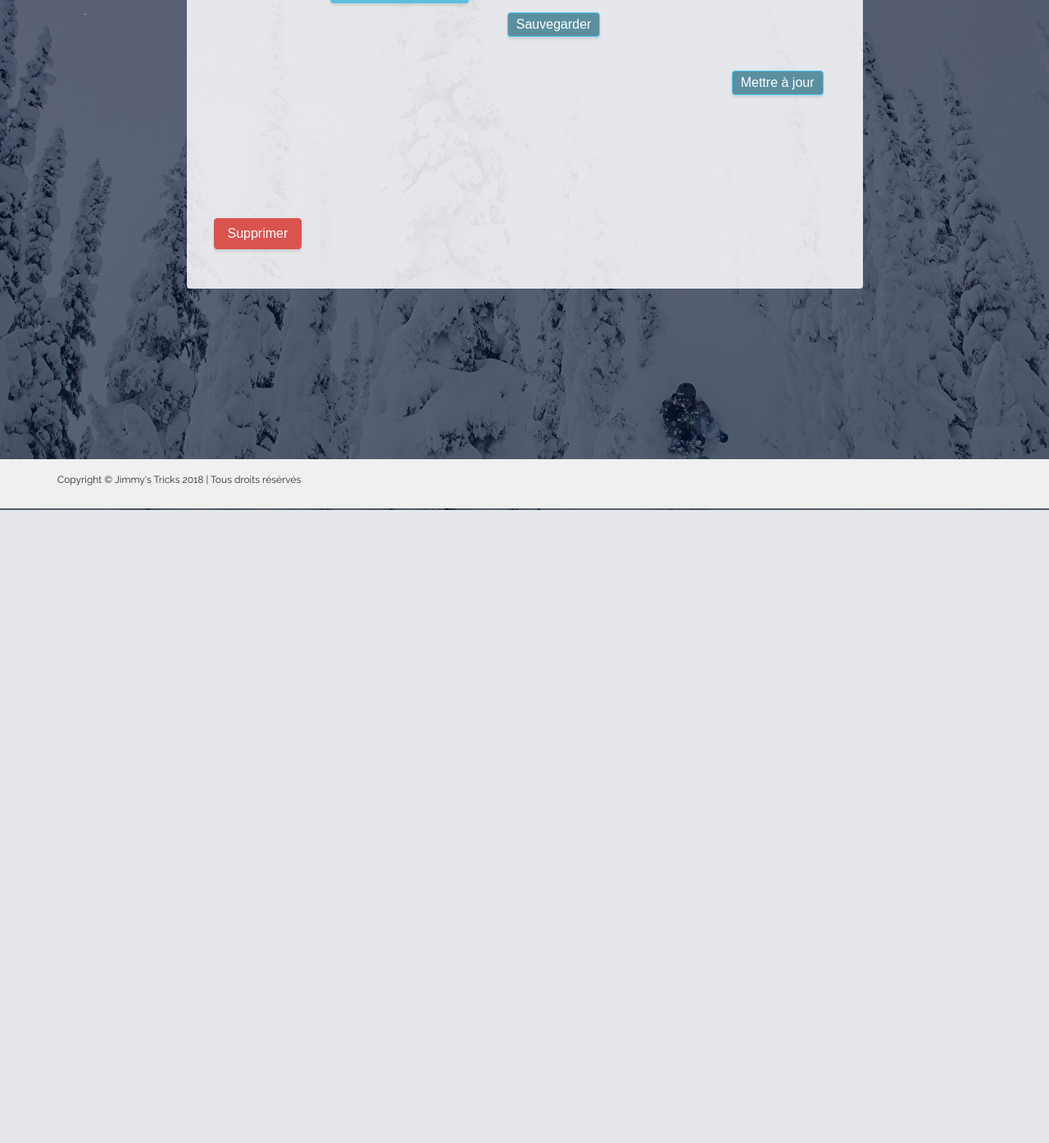
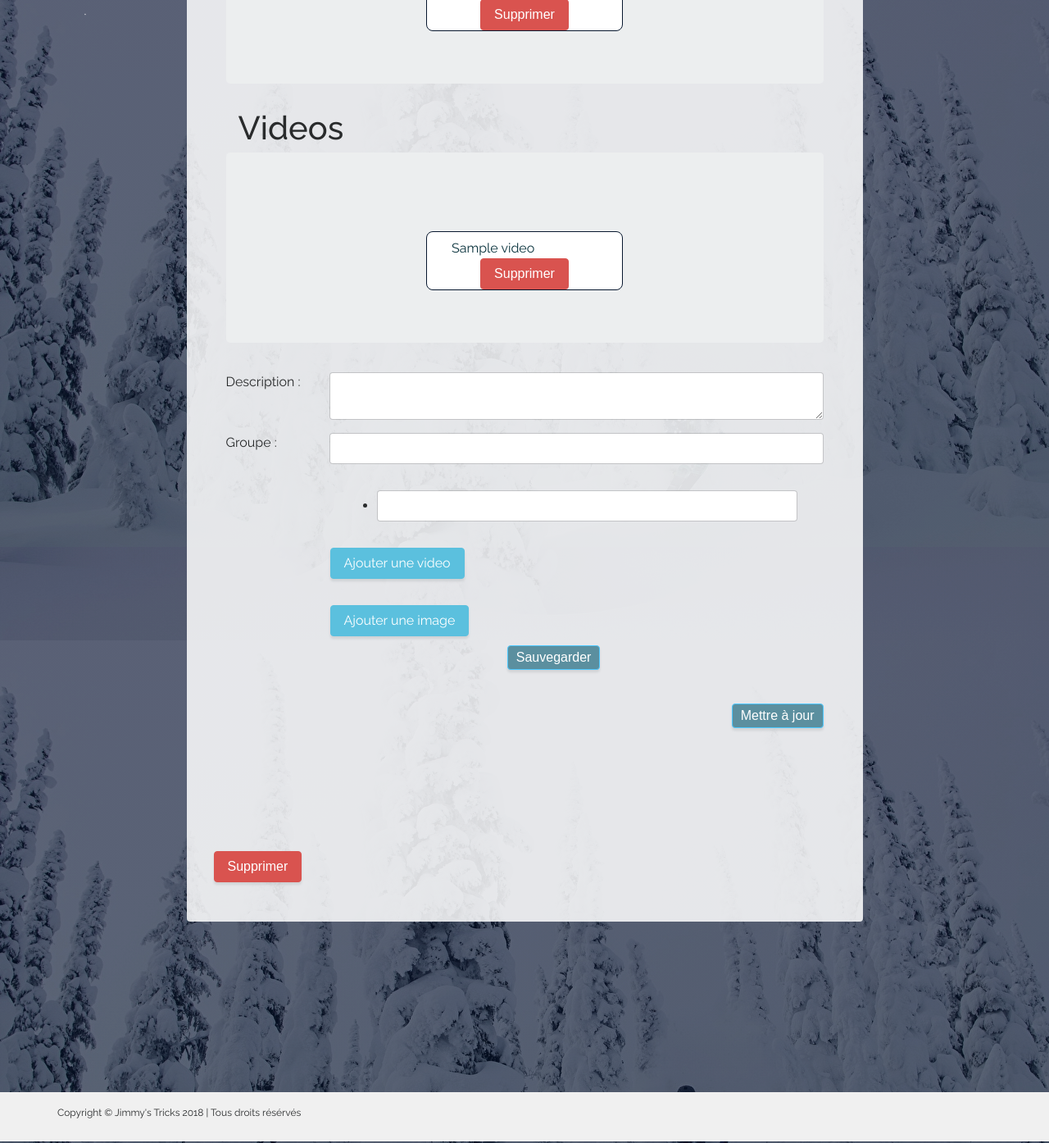
Before and after one commit to Mya555/Snowtriks-Clone-Prod, a Symfony app: template templates/edit.html.twig in a window 1280 px wide. Shown: the part 933-2327 px from the top of the page at 82% size. Before the commit the page ends 1555 px from the top, so only its background shows below. Run offline with Twig, Linux system fonts and the light colour scheme; the template is opened without the code that fills it: most values are stand-ins (such as "Sample title", 1, 10 or a date in 2020); form fields are guessed from the names that the template uses; some libraries are stand-ins or nearby versions.

Commit message:
affichage des images et videos existants dans le edit

```diff
--- a/public/css/business-casual.css
+++ b/public/css/business-casual.css
@@ -767,6 +767,10 @@ body:after {
 
 
 }
+/* SPAN DE LA PAGE EDIT */
+.edit-span{
+  margin-bottom: 3.5em;
+}
 
 /* ALERT SUCCESS */
 
--- a/src/Entity/Comment.php
+++ b/src/Entity/Comment.php
@@ -45,7 +45,7 @@ class Comment
 
 
     /**
-     * @ORM\ManyToOne(targetEntity="App\Entity\Tricks", inversedBy="comments")
+     * @ORM\ManyToOne(targetEntity="App\Entity\Tricks", inversedBy="comments", cascade={"persist", "remove"})
      * @ORM\JoinColumn(nullable=true)
      */
     private $tricks;
--- a/src/Entity/Image.php
+++ b/src/Entity/Image.php
@@ -34,7 +34,7 @@ class Image
 
     /**
      * @var Tricks
-     * @ORM\ManyToOne(targetEntity="App\Entity\Tricks", inversedBy="images")
+     * @ORM\ManyToOne(targetEntity="App\Entity\Tricks", inversedBy="images", cascade={"persist", "remove"})
      */
     private $tricks;
 
--- a/src/Entity/Tricks.php
+++ b/src/Entity/Tricks.php
@@ -41,7 +41,7 @@ class Tricks
 
     /**
      * @var Collection
-     * @ORM\OneToMany(targetEntity="App\Entity\Image", mappedBy="tricks", cascade={"persist"})
+     * @ORM\OneToMany(targetEntity="App\Entity\Image", mappedBy="tricks", cascade={"persist", "remove"})
      */
     private $images;
 
--- a/templates/add.html.twig
+++ b/templates/add.html.twig
@@ -70,7 +70,7 @@
                                             data-prototype="{{ form_row(form.mediaVideos.vars.prototype)|e('html_attr') }}" data-widget-tags="{{ '<li></li>'|e }}">
                                         </ul>
 
-                                     {# Images #}
+                                     {# VIDEOS #}
                                         <ul id="image-fields-list"
                                             data-prototype="{{ form_row(form.images.vars.prototype)|e('html_attr') }}" data-widget-tags="{{ '<li></li>'|e }}"></ul>
 
@@ -88,7 +88,8 @@
                                                class=" btn btn-info add-another-collection-widget_video"
                                                data-list="#video-fields-list">Ajouter une video</a>
                                         </div>
-                                        {# Images #}
+
+                                    {# IMAGES #}
                                         <ul class="list_ul" id="image-fields-list"
                                             data-prototype="{{ form_widget(form.images.vars.prototype)|e }}"
                                             data-widget-tags="{{ '<li></li>'|e }}">
--- a/templates/edit.html.twig
+++ b/templates/edit.html.twig
@@ -21,8 +21,55 @@
                         <div class="row">
                             <div class="col-xl-9 col-lg-10 mx-auto">
                                 <div class="bg-faded rounded p-5">
+                                    <span class="col-lg-3 badge badge-success edit-span">Créé le 10/10/2018</span>
+                                {# Affichage des images #}
+                                    {% if trick.images == true  %}
+                                        <div class="album">
+                                            <div class="container">
+                                                <h1>Images</h1>
+                                                <div class="row jumbotron">
+                                                    {% for image in trick.images %}
+                                                        <div class="petite  card col-lg-3 media">
+                                                            <div class="row">
+                                                                <div class="col-12">
+                                                                    <a href="{{ asset('uploads/'~image.path) }}" data-lightbox="roadtrip">
+                                                                    <img src="{{ asset('uploads/'~image.path) }}"/></a>
+                                                                </div>
+                                                                <div class="col-12">
+                                                                    <button class="btn btn-danger" data-toggle="collapse" data-target="#collapseOne" aria-expanded="true" aria-controls="collapseOne">
+                                                                        Supprimer
+                                                                    </button>
+                                                                </div>
+                                                            </div>
+                                                        </div>
+                                                    {% endfor %}
+                                                </div>
+                                            {# Affichage des videos #}
+                                                {% if trick.mediaVideos == true  %}
+                                                <h1>Videos</h1>
+                                                <div class="row jumbotron">
+                                                    {% for video in trick.mediaVideos %}
+                                                        <div class="petite  card col-lg-3 media">
+                                                            <div class="row">
+                                                                <div class="col-12">
+                                                                    <div class="col-lg-3 media">
+                                                                        {{ video.video|raw }}
+                                                                    </div>
+                                                                </div>
+                                                                <div class="col-12">
+                                                                    <button class="btn btn-danger" data-toggle="collapse" data-target="#collapseOne" aria-expanded="true" aria-controls="collapseOne">
+                                                                        Supprimer
+                                                                    </button>
+                                                                </div>
+                                                            </div>
+                                                        </div>
+                                                    {% endfor %}
+                                                </div>
+                                                {% endif %}
+                                        </div>
 
-                                    <span class="col-lg-3 badge badge-success">Créé le 10/10/2018</span>
+
+                                    {% endif %}
 
                                     <div class="well">
                                         {{ form_start(form, {'attr': {'class': 'form-horizontal'}}) }}
```
Also changed, not shown: src/Controller/TricksController.php (+13 -13 lines), src/Form/TricksType.php (+1 -6 lines), templates/show.html.twig (+24 -6 lines), public/uploads/89eb3577bef556d747a5029caf6a09c2.jpeg (added), public/uploads/c0d16f2a3235fdf2ecae0ee9b8d7c899.jpeg (added), public/uploads/c4036b26eb1c5845f2e3c2b7b3190475.png (added), public/uploads/c42a178eaeeb4d10615896338dde3dd8.jpeg (added).
